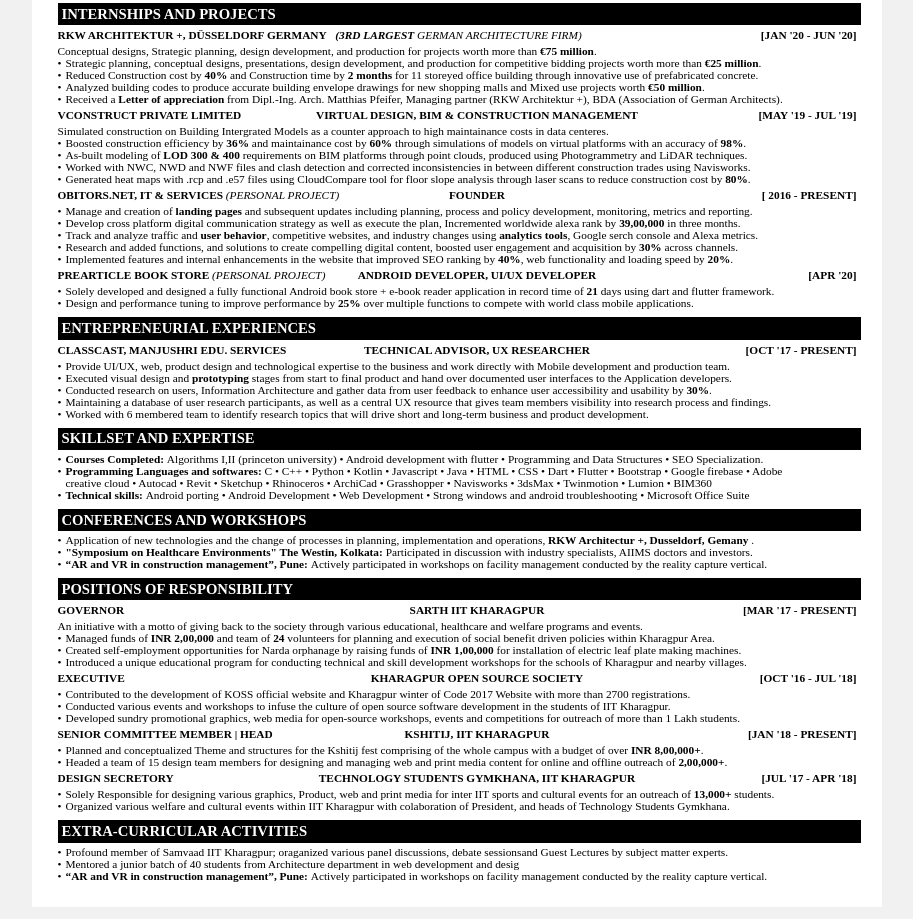
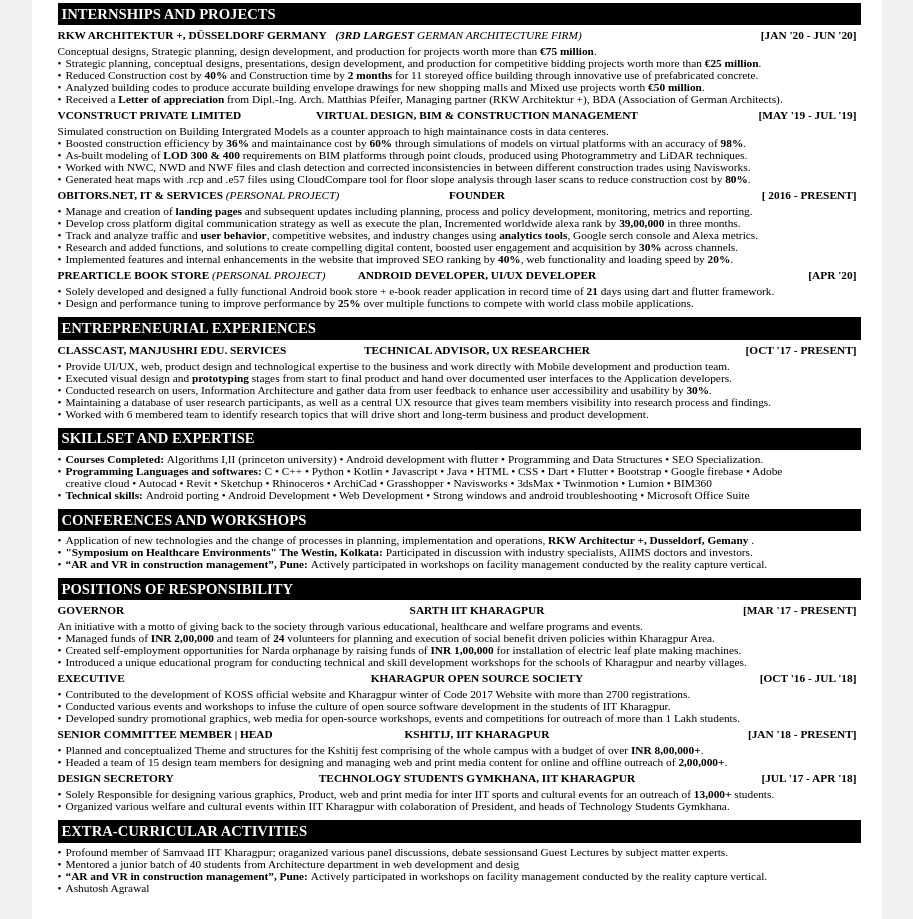
Before and after one commit to obitors/OnlineCV, a website: page index.html in a window 1280 px wide. Shown: the part 300-1219 px from the top of the page, without its empty margins (183-1096 px from the left). Drawn offline with Linux system fonts and the light colour scheme; a script that the page names is missing.

Commit message:
version 9

```diff
--- a/index.html
+++ b/index.html
@@ -350,7 +350,6 @@
                         <div class="item-content">
                             Provide UI/UX, web, product design and technological expertise to the business and work directly with Mobile development and production team.
                         </div>
-
                     </div>
                     <div class="item-row">
                         <div class="bullet">•</div>
@@ -376,7 +375,6 @@
                             Maintaining a database of user research participants, as well as a central UX resource that gives team members visibility into research process and findings.
                         </div>
                     </div>
-
                     <div class="item-row">
                         <div class="bullet">•</div>
                         <div class="item-content">
@@ -465,7 +463,6 @@
                     </div>
                 </div>
             </div>
-
             <div class="my-Internships">
                 <div class="heading">
                     Conferences and workshops
@@ -686,6 +683,12 @@
                             <b>“AR and VR in construction management”, Pune: </b>Actively participated in workshops on facility management conducted by the reality capture vertical.
                         </div>
                     </div>
+                    <div class="item-row">
+                        <div class="bullet">•</div>
+                        <div class="item-content">
+                            Ashutosh Agrawal
+                        </div>
+                    </div>
                 </div>
             </div>
         </div>
```
